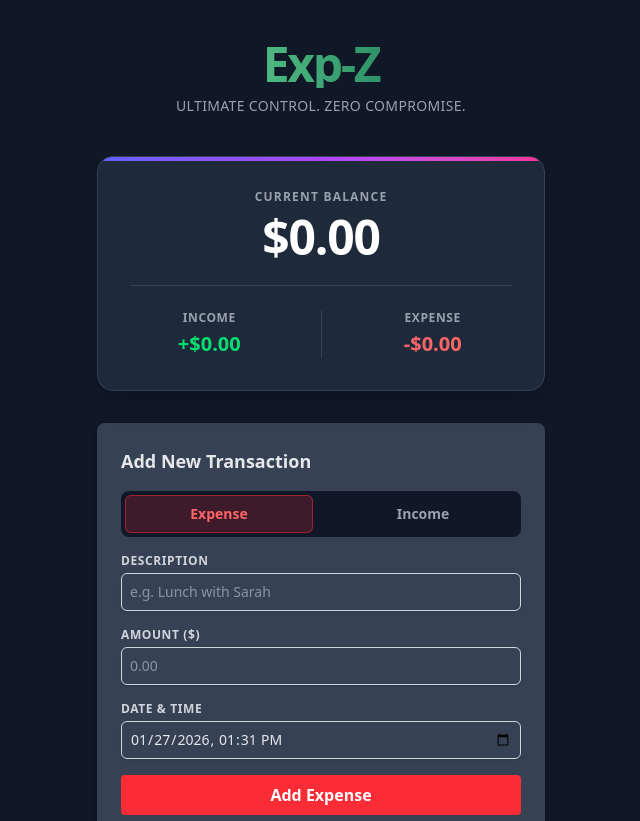
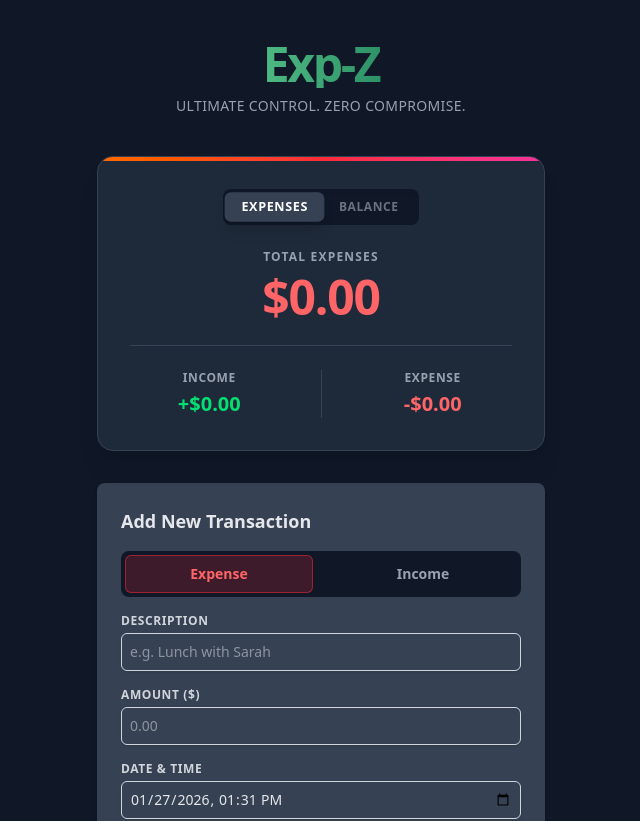
Before and after one commit to b0yu-li/exp-z, a React (Vite) app in the folder packages/client/: page / in a window 1280 px wide. Shown: the top 821 px of the page, without its empty margins (319-959 px from the left). Built offline with nearby package versions, Linux system fonts and the light colour scheme.

Commit message:
feat: add balance/expense toggle

```diff
--- a/packages/client/src/components/Dashboard.tsx
+++ b/packages/client/src/components/Dashboard.tsx
@@ -1,3 +1,5 @@
+import { useState } from "react";
+
 interface DashboardProps {
     total: string;
     income: string;
@@ -5,13 +7,45 @@ interface DashboardProps {
 }
 
 export const Dashboard = ({ total, income, expense }: DashboardProps) => {
+    const [view, setView] = useState<'expenses' | 'balance'>('expenses');
+
     return (
         <div className="bg-gray-800 p-8 rounded-2xl shadow-xl mb-8 text-center border border-gray-700 relative overflow-hidden">
-            {/* Gradient Top Border */}
-            <div className="absolute top-0 left-0 w-full h-1 bg-gradient-to-r from-indigo-500 via-purple-500 to-pink-500"></div>
+            {/* Gradient Top Border - Changes color based on view */}
+            <div className={`absolute top-0 left-0 w-full h-1 bg-gradient-to-r transition-all duration-500 ${view === 'balance'
+                ? 'from-indigo-500 via-purple-500 to-pink-500'
+                : 'from-orange-500 via-red-500 to-pink-500'
+                }`}></div>
 
-            <h4 className="text-gray-400 uppercase text-xs font-bold tracking-widest mb-2">Current Balance</h4>
-            <h1 className="text-5xl font-bold text-white mb-6 tracking-tight">${total}</h1>
+            {/* Toggle Tabs */}
+            <div className="flex justify-center mb-6">
+                <div className="bg-gray-900 p-1 rounded-lg inline-flex shadow-inner">
+                    <button
+                        onClick={() => setView('expenses')}
+                        className={`px-4 py-1.5 rounded-md text-xs font-bold uppercase tracking-wider transition-all duration-200 ${view === 'expenses' ? 'bg-gray-700 text-white shadow-lg transform scale-105' : 'text-gray-500 hover:text-gray-300'
+                            }`}
+                    >
+                        Expenses
+                    </button>
+                    <button
+                        onClick={() => setView('balance')}
+                        className={`px-4 py-1.5 rounded-md text-xs font-bold uppercase tracking-wider transition-all duration-200 ${view === 'balance' ? 'bg-gray-700 text-white shadow-lg transform scale-105' : 'text-gray-500 hover:text-gray-300'
+                            }`}
+                    >
+                        Balance
+                    </button>
+                </div>
+            </div>
+
+            <h4 className="text-gray-400 uppercase text-xs font-bold tracking-widest mb-2 transition-opacity">
+                {view === 'balance' ? 'Current Balance' : 'Total Expenses'}
+            </h4>
+
+            {/* Main Number Display */}
+            <h1 className={`text-5xl font-bold mb-6 tracking-tight transition-colors duration-300 ${view === 'balance' ? 'text-white' : 'text-red-400'
+                }`}>
+                ${view === 'balance' ? total : expense}
+            </h1>
 
             <div className="flex justify-center gap-8 border-t border-gray-700 pt-6">
                 <div className="text-center w-1/2">
```
